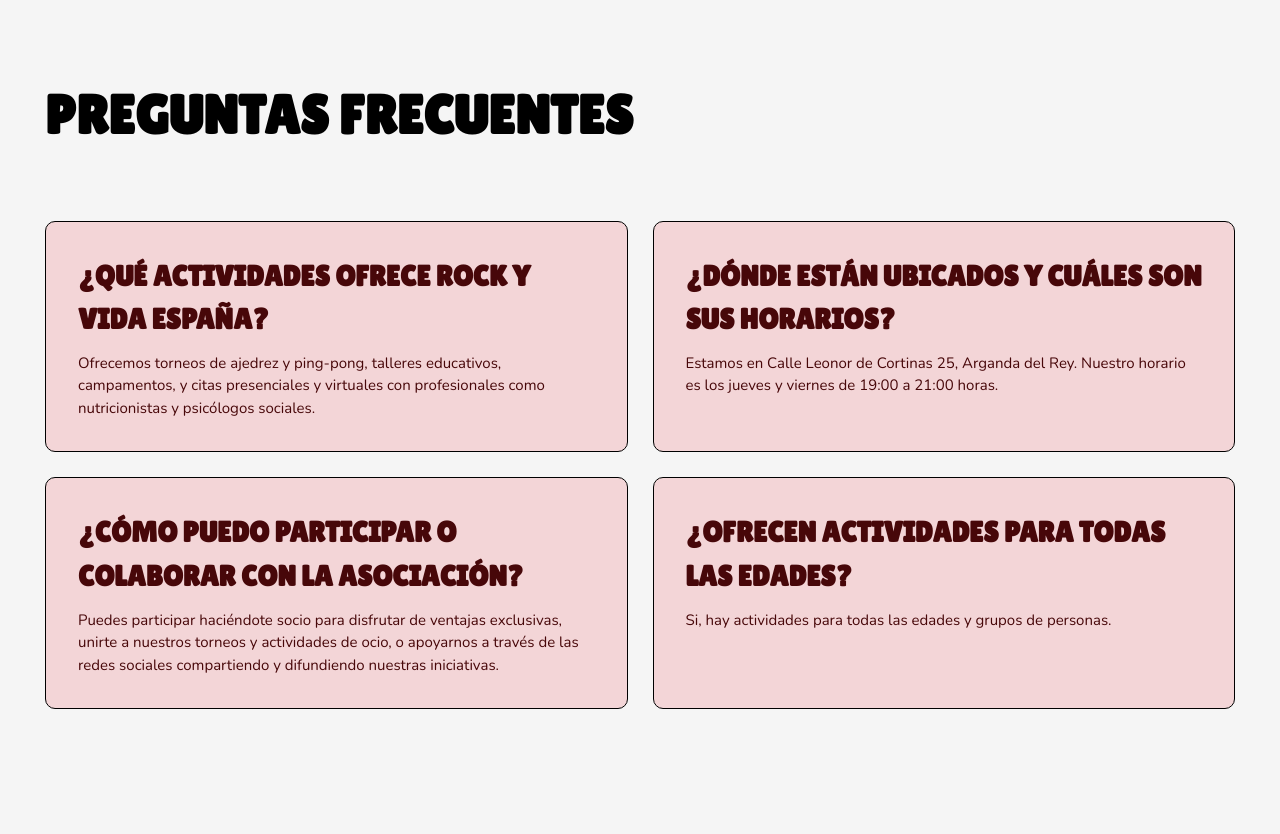
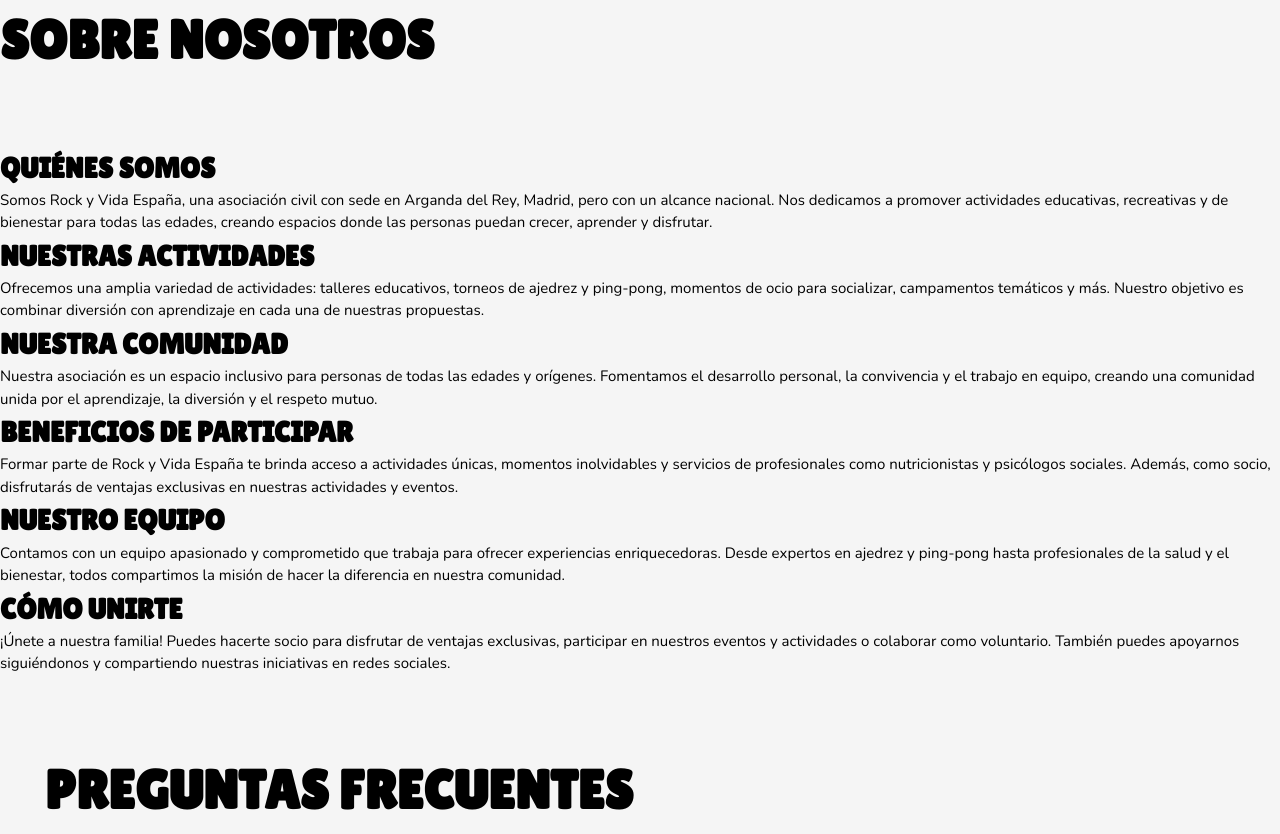
Before and after one commit to usuariomiguel/Rock-Vida2025, a plain HTML site: page index.html in a window 1280 px wide. Shown: the top 834 px of the page. Drawn offline with nearby package versions, Linux system fonts and the light colour scheme.

Commit message:
html about

```diff
--- a/index.html
+++ b/index.html
@@ -19,6 +19,43 @@
 <body>
   <header></header>
   <main>
+    <section class="about">
+      <h2 class="about__title subtitle">Sobre Nosotros</h2>
+      <div class="aboutBox">
+
+        <div class="aboutContainer">
+
+          <h3 class="aboutContainer__title">Quiénes Somos</h3>
+          <p class="aboutContainer__paragraph">Somos Rock y Vida España, una asociación civil con sede en Arganda del Rey, Madrid, pero con un alcance nacional. Nos dedicamos a promover actividades educativas, recreativas y de bienestar para todas las edades, creando espacios donde las personas puedan crecer, aprender y disfrutar.</p>
+        </div>
+
+        <div class="aboutContainer">
+          <h3 class="aboutContainer__title">Nuestras Actividades</h3>
+          <p class="aboutContainer__paragraph">Ofrecemos una amplia variedad de actividades: talleres educativos, torneos de ajedrez y ping-pong, momentos de ocio para socializar, campamentos temáticos y más. Nuestro objetivo es combinar diversión con aprendizaje en cada una de nuestras propuestas.</p>
+        </div>
+
+        <div class="aboutContainer">
+          <h3 class="aboutContainer__title">Nuestra Comunidad</h3>
+          <p class="aboutContainer__paragraph">Nuestra asociación es un espacio inclusivo para personas de todas las edades y orígenes. Fomentamos el desarrollo personal, la convivencia y el trabajo en equipo, creando una comunidad unida por el aprendizaje, la diversión y el respeto mutuo.</p>
+        </div>
+
+        <div class="aboutContainer">
+          <h3 class="aboutContainer__title">Beneficios de Participar</h3>
+          <p class="aboutContainer__paragraph">Formar parte de Rock y Vida España te brinda acceso a actividades únicas, momentos inolvidables y servicios de profesionales como nutricionistas y psicólogos sociales. Además, como socio, disfrutarás de ventajas exclusivas en nuestras actividades y eventos.</p>
+        </div>
+
+        <div class="aboutContainer">
+          <h3 class="aboutContainer__title">Nuestro Equipo</h3>
+          <p class="aboutContainer__paragraph">Contamos con un equipo apasionado y comprometido que trabaja para ofrecer experiencias enriquecedoras. Desde expertos en ajedrez y ping-pong hasta profesionales de la salud y el bienestar, todos compartimos la misión de hacer la diferencia en nuestra comunidad.</p>
+        </div>
+
+        <div class="aboutContainer">
+          <h3 class="aboutContainer__title">Cómo Unirte</h3>
+          <p class="aboutContainer__paragraph">¡Únete a nuestra familia! Puedes hacerte socio para disfrutar de ventajas exclusivas, participar en nuestros eventos y actividades o colaborar como voluntario. También puedes apoyarnos siguiéndonos y compartiendo nuestras iniciativas en redes sociales.</p>
+        </div>
+
+      </div>
+    </section>
     <section class="faq">
       <h2 class="faqtitle subtitle">Preguntas Frecuentes</h2>
       <div class="faqBox">
```
